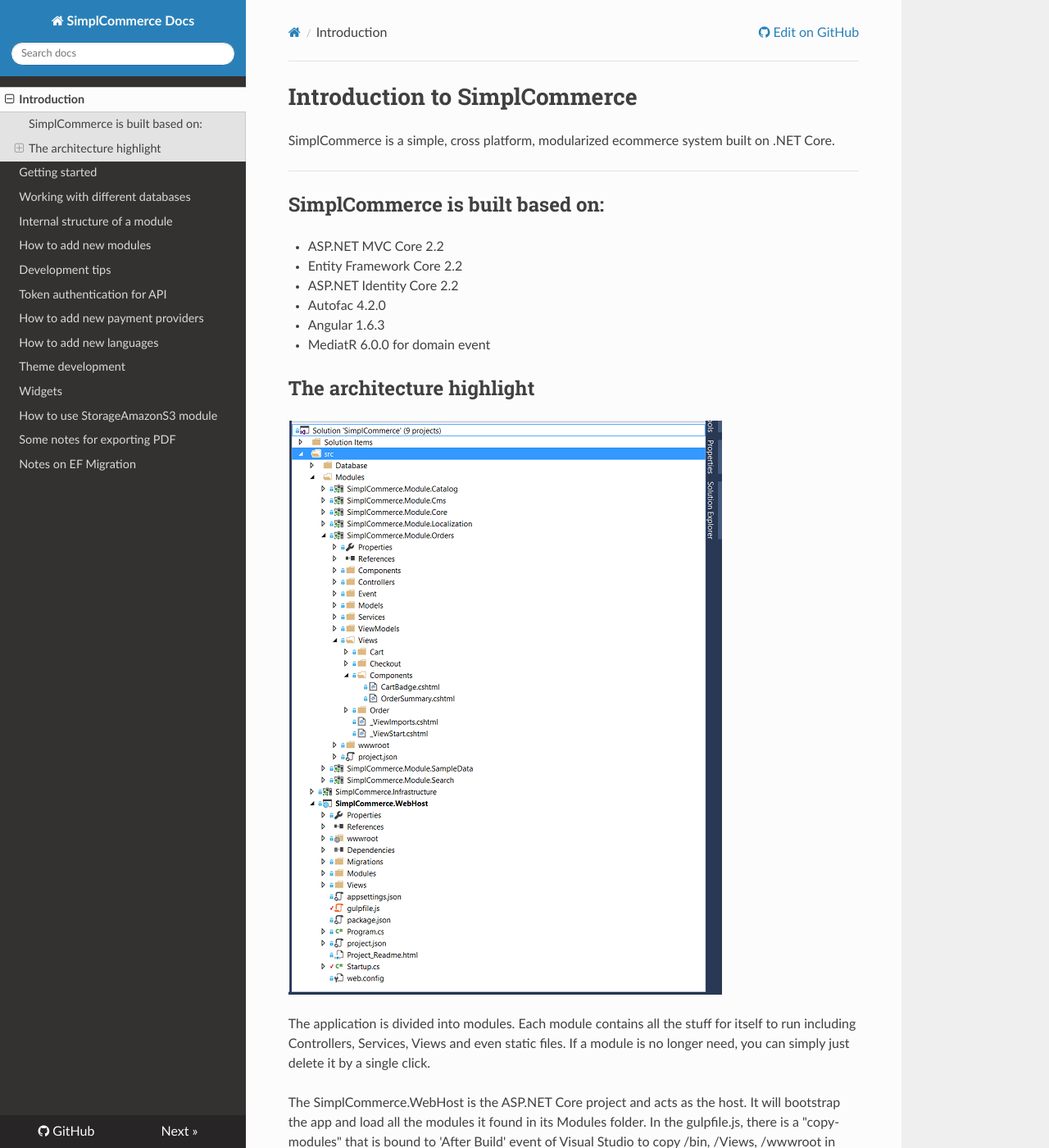
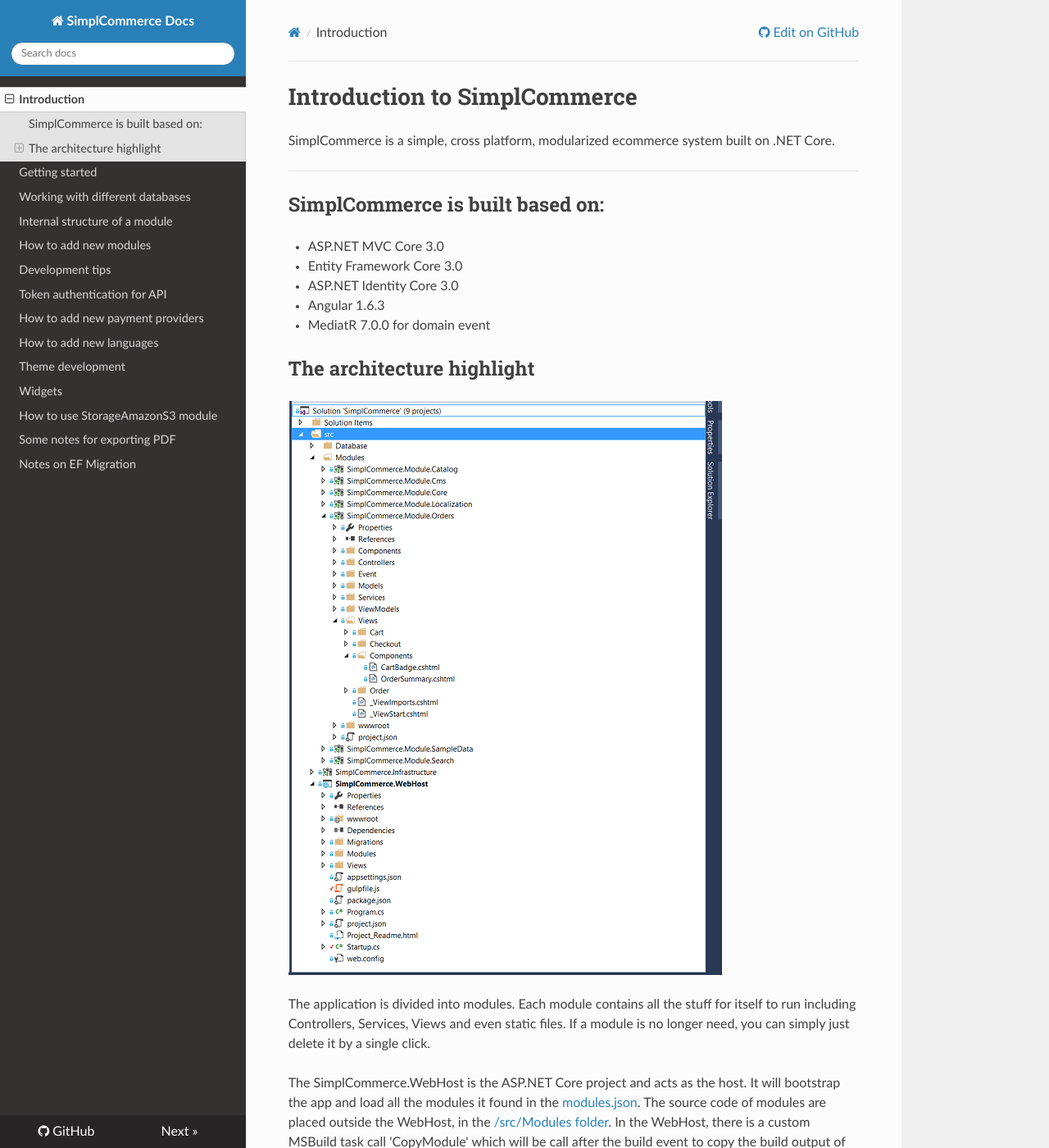
Before and after one commit to simplcommerce/docs, an MkDocs documentation site: the page built from docs/index.md, in a window 1280 px wide and 1400 px high. Shown: the whole window at 82% size. Built offline with MkDocs 1.6.1, drawn with Linux system fonts in a browser that asks for light colours; nearby versions of some CDN libraries; old or Windows-style settings are respelled for this version of MkDocs; some of the changed text lies outside the part shown.

Commit message:
keep the docs up to date

```diff
--- a/docs/index.md
+++ b/docs/index.md
@@ -6,12 +6,11 @@
 
 ## SimplCommerce is built based on:
 
-- ASP.NET MVC Core 2.2
-- Entity Framework Core 2.2
-- ASP.NET Identity Core 2.2
-- Autofac 4.2.0
+- ASP.NET MVC Core 3.0
+- Entity Framework Core 3.0
+- ASP.NET Identity Core 3.0
 - Angular 1.6.3
-- MediatR 6.0.0 for domain event
+- MediatR 7.0.0 for domain event
 
 ## The architecture highlight
 
@@ -19,7 +18,7 @@
 
 The application is divided into modules. Each module contains all the stuff for itself to run including Controllers, Services, Views and even static files. If a module is no longer need, you can simply just delete it by a single click.
 
-The SimplCommerce.WebHost is the ASP.NET Core project and acts as the host. It will bootstrap the app and load all the modules it found in its Modules folder. In the gulpfile.js, there is a "copy-modules" that is bound to 'After Build' event of Visual Studio to copy /bin, /Views, /wwwroot in each module to the Modules folder in the WebHost.
+The SimplCommerce.WebHost is the ASP.NET Core project and acts as the host. It will bootstrap the app and load all the modules it found in the [modules.json](https://github.com/simplcommerce/SimplCommerce/blob/master/src/SimplCommerce.WebHost/modules.json). The source code of modules are placed outside the WebHost, in the [/src/Modules folder](https://github.com/simplcommerce/SimplCommerce/tree/master/src/Modules). In the WebHost, there is a custom MSBuild task call 'CopyModule' which will be call after the build event to copy the build output of modules to the WebHost.
 
 During the application startup, the host will scan for all the *.dll in the Modules folder and load them up using AssemblyLoadContext. These assemblies will be then registered to MVC Core by the AddApplicationPart method.
 
```
Also changed, not shown: docs/how-to-add-new-modules.md (+0 -3 lines), docs/internal-structure-of-a-module.md (+5 -5 lines), docs/token-authentication.md (+1 -1 lines).
